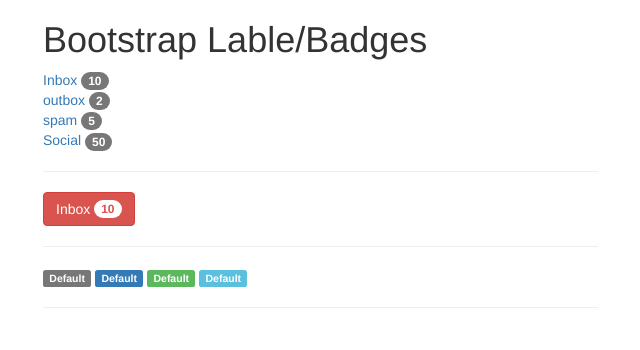
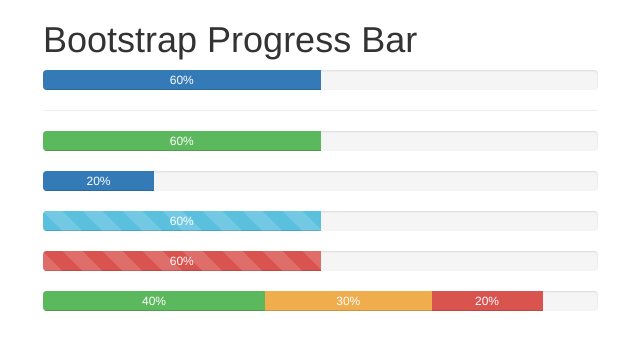
Before and after one commit to vishnu7823/front-end, a plain HTML site: page index.html in a window 1280 px wide. Shown: the whole page, without its empty margins (27-667 px from the left). Drawn offline with nearby package versions, Linux system fonts and the light colour scheme.

Commit message:
progress bar

```diff
--- a/index.html
+++ b/index.html
@@ -17,23 +17,37 @@
   </head>
   <body>
     <div class="container ">
-    <h1> Bootstrap Lable/Badges</h1>
+
      <div class="row">
         <div class="col-md-6">
-           <a href="#">Inbox <span class="badge">10</span></a><br>
-           <a href="#">outbox <span class="badge">2</span></a><br>
-           <a href="#">spam <span class="badge">5</span></a><br>
-           <a href="#">Social <span class="badge">50</span></a><br>
+            <h1> Bootstrap Progress Bar</h1>
+            <div class="progress">
+                <div class="progress-bar" style="width: 50%;">60%</div>
+            </div>
            <hr>
-           <button class="btn btn-danger">Inbox <span class="badge">10</span></button>
-           <hr>
-           <span class="label label-default">Default</span>
+           <div class="progress">
+            <div class="progress-bar progress-bar-success" style="width: 50%;">60%</div>
 
-           <span class="label label-primary">Default</span>
-           <span class="label label-success">Default</span>
-           <span class="label label-info">Default</span>
-           <hr>
-     </div>
+        </div>
+        <div class="progress">
+            <div class="progress-bar" style="width: 20%;">20%</div>
+
+        </div>
+        <div class="progress">
+            <div class="progress-bar progress-bar-info progress-bar-striped" style="width: 50%;">60%</div>
+
+        </div>
+        <div class="progress">
+            <div class="progress-bar progress-bar-danger progress-bar-striped active" style="width: 50%;">60%</div>
+        </div>
+
+        <div class="progress">
+            <div class="progress-bar progress-bar-success" style="width:40%">40%</div>
+            <div class="progress-bar progress-bar-warning" style="width:30%">30%</div>
+            <div class="progress-bar progress-bar-danger" style="width:20%">20%</div>
+        </div>
+
+       </div>
    </div>
     </div>
     <!-- jQuery (necessary for Bootstrap's JavaScript plugins) -->
```
